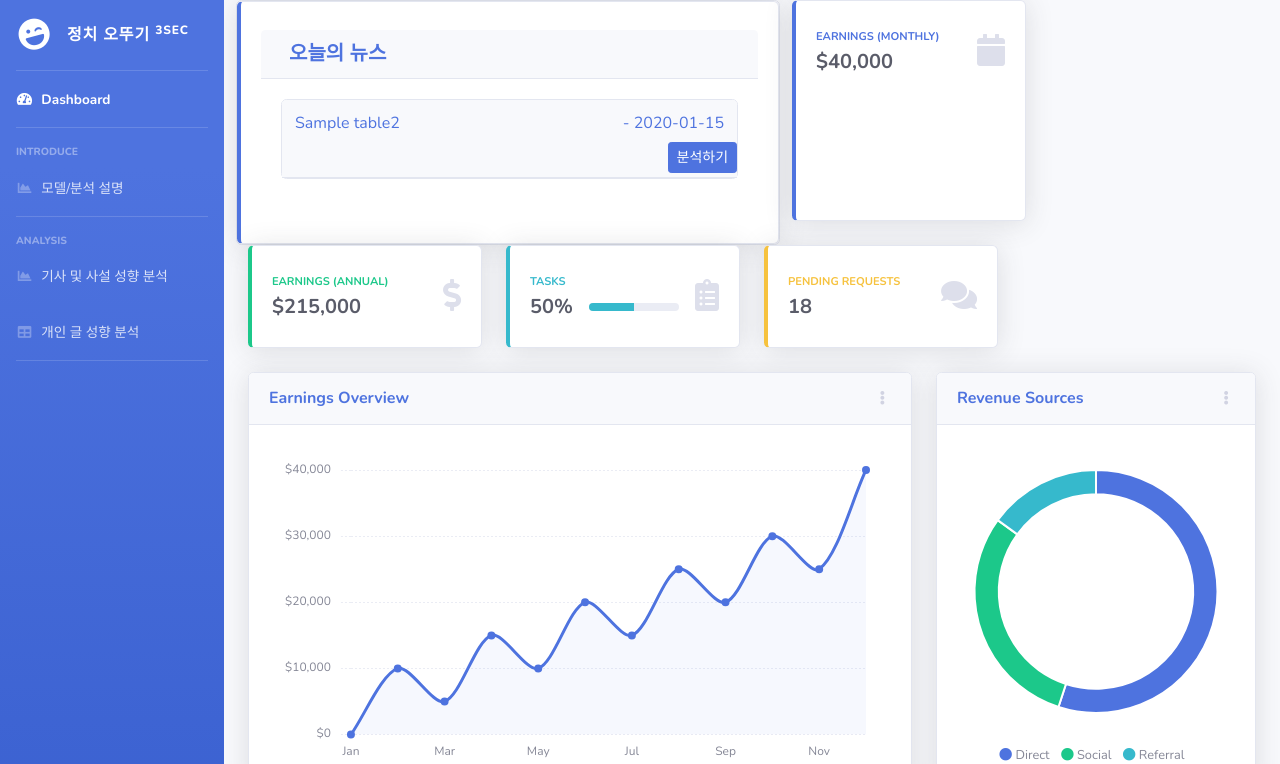
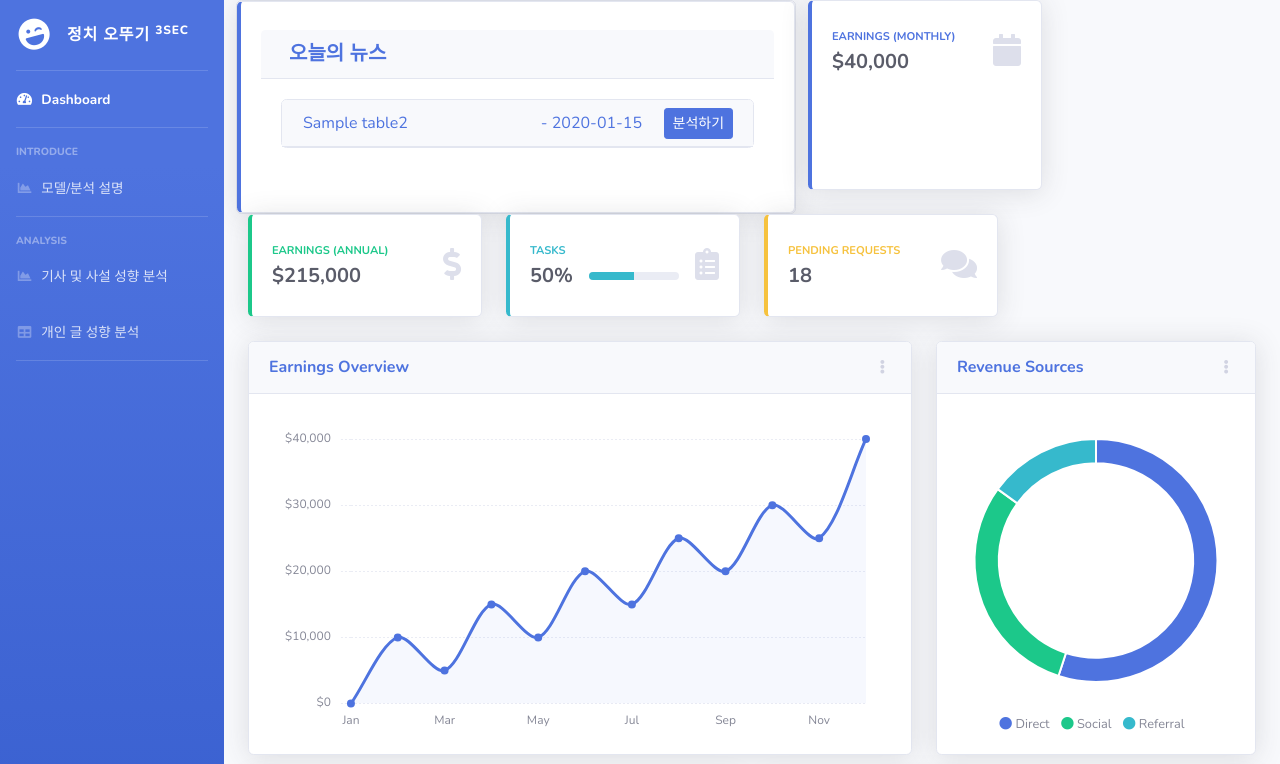
Before and after one commit to dc-koreauniv-9/Project-Assemble, a Flask app: page / in a window 1280 px wide. Shown: the top 764 px of the page. Run offline with Flask 2, Linux system fonts and the light colour scheme; tables that the repository leaves empty hold one stand-in row (values such as "Sample post"); some libraries are stand-ins or nearby versions.

Commit message:
'오늘의 뉴스' 부분 조금 수정 - accordion 하나씩만 열리도록 수정 필요 - 분석하기 버튼 수직 정렬 완료 ( margin 추가로) - 버튼을 같은 줄로 올리기 수정 완료

```diff
--- a/total/templates/1index.html
+++ b/total/templates/1index.html
@@ -136,16 +136,20 @@
 <!--                            </li>-->
                               <div id="accordion">
                               <div class="card">
-                                <div class="card-header py-1" style="padding:0;" id="headingOne">
-                                  <h5 class="mb-0" style="margin-right:0px; width:100%;">
-                                    <button class="btn btn-link" data-toggle="collapse" data-target="#collapseOne" aria-expanded="true" aria-controls="collapseOne" style="width:100%">
+                                <div class="card-header py-1" id="headingOne">
+                                  <h5 class="mb-0" style="margin:0px; width:calc(100% - 94px); display:inline;">
+
+                                    <button class="btn btn-link px-0" data-toggle="collapse" data-target="#collapseOne" aria-expanded="true" aria-controls="collapseOne" style="width:calc(100% - 90px);">
                                       <a style="float:left;">{{ i.title }}</a>
                                       <a style="float:right;"> - {{ i.date }}</a>
+                                      <button class="btn btn-primary btn-sm" type="button" value="분석하기" style="float:right; margin-top:4px;">분석하기</button>
                                     </button>
-                                    <input class="btn btn-primary btn-sm" type="button" value="분석하기" style="float:right; vertical-align: middle;">
+
                                   </h5>
 
                                 </div>
+
+
 
                                 <div id="collapseOne" class="collapse" aria-labelledby="headingOne" data-parent="#accordion">
                                   <div class="card-body">
```
